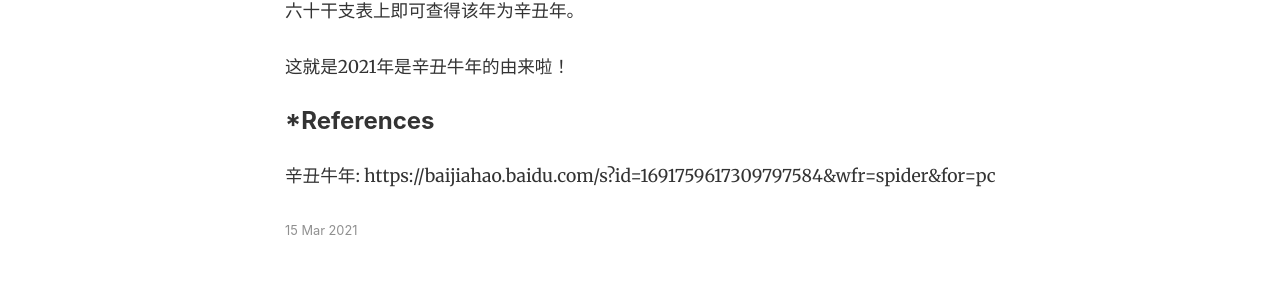
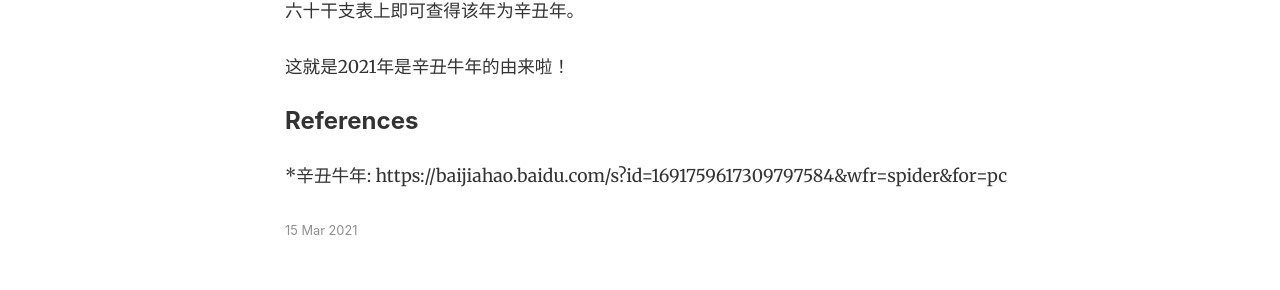
Before and after one commit to Charlotte-WXWQ/wuerdaer090405, a Jekyll site: the page built from _posts/2021-03-15-zodiac.md, in a window 1280 px wide. Shown: the part 1431-1721 px from the top of the page. Built offline with Jekyll 4.4.1, drawn with Linux system fonts in a browser that asks for light colours; nearby versions of some CDN libraries; part of the change alters nothing that is shown.

```diff
--- a/_posts/2021-03-15-zodiac.md
+++ b/_posts/2021-03-15-zodiac.md
@@ -19,5 +19,5 @@ image: assets/images/niu.jpeg
 
 这就是2021年是辛丑牛年的由来啦！
 
-#### *References
-辛丑牛年: https://baijiahao.baidu.com/s?id=1691759617309797584&wfr=spider&for=pc
+#### References
+*辛丑牛年: https://baijiahao.baidu.com/s?id=1691759617309797584&wfr=spider&for=pc
```
